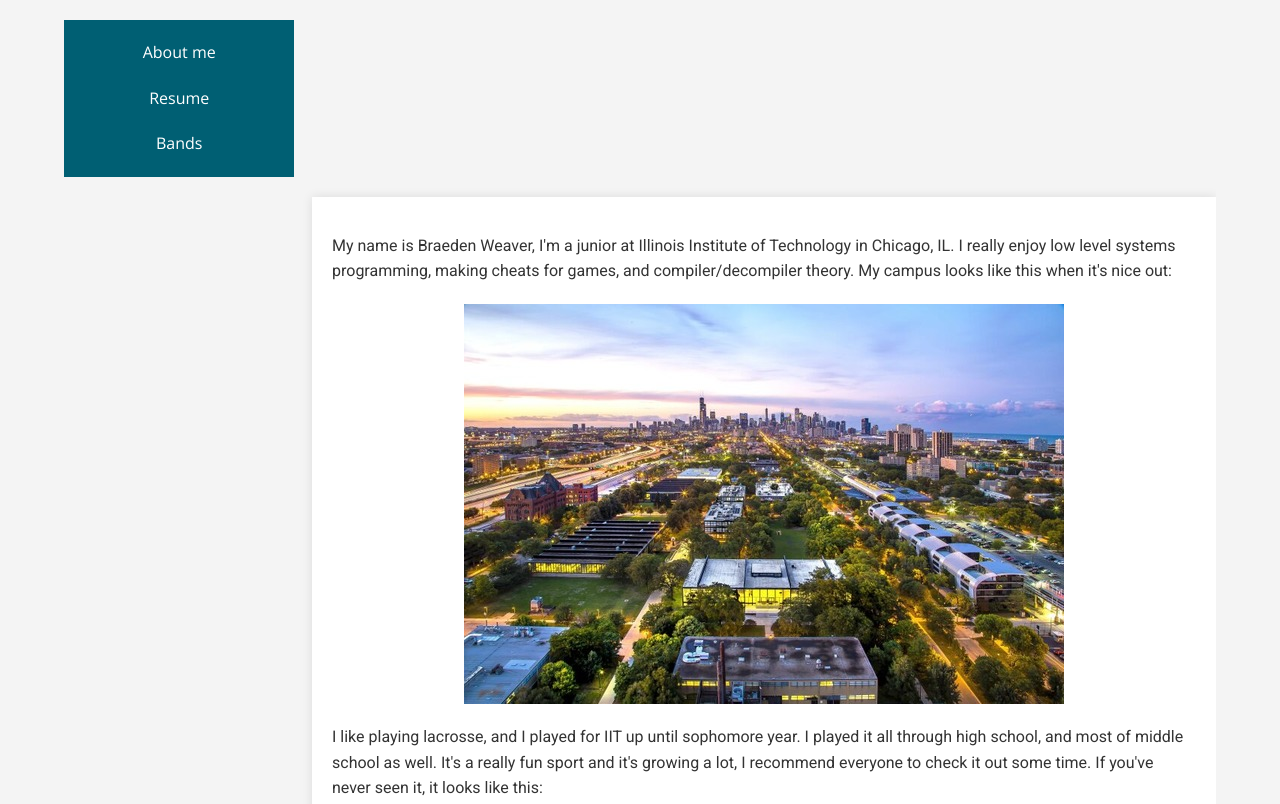
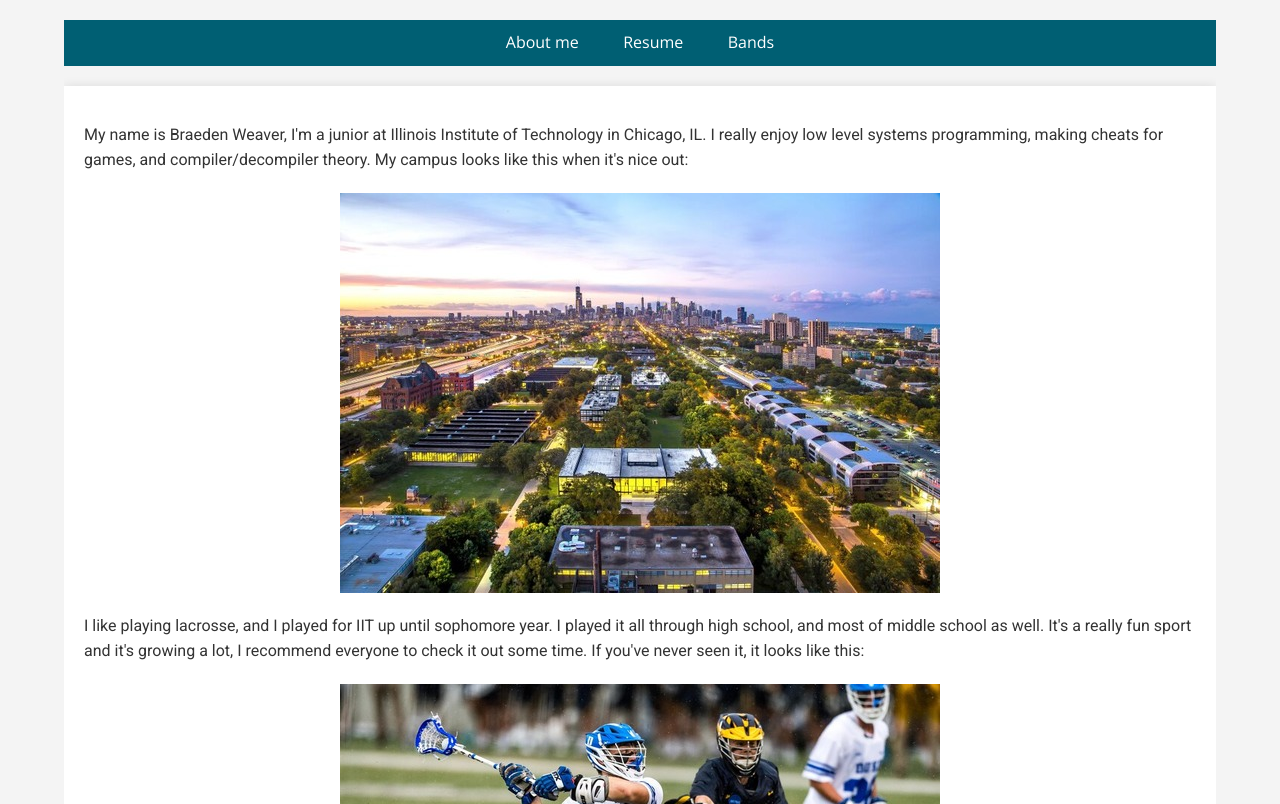
Before and after one commit to bra3den/itmd-project2, a plain HTML site: page index.html in a window 1280 px wide. Shown: the top 804 px of the page. Drawn offline with nearby package versions, Linux system fonts and the light colour scheme.

Commit message:
More css experiments
Not finalized

```diff
--- a/css/style.css
+++ b/css/style.css
@@ -5,14 +5,13 @@ body {
   color: #333;
   line-height: 1.6;
   font-size: 1rem;
-  font-family: 'Roboto', Arial, sans-serif;
 }
 
 nav {
   background-color: #005f73;
   padding: 10px 0;
-  float: left;
-  width: 20%;
+  position: sticky;
+  top: 0;
 }
 
 #main-nav ul {
@@ -23,8 +22,7 @@ nav {
 }
 
 #main-nav ul li {
-  display: block;
-  position: relative;
+  display: inline-block;
 }
 
 #main-nav ul li a {
@@ -33,9 +31,6 @@ nav {
   font-family: 'Open Sans', sans-serif;
   color: white;
   transition: background-color 0.3s;
-  display: block;
-  position: relative;
-  z-index: 1;
 }
 
 #main-nav ul li a:hover {
@@ -47,10 +42,7 @@ nav {
   padding: 20px;
   margin: 20px auto;
   box-shadow: 0 0 10px rgba(0, 0, 0, 0.1);
-  font-family: 'Roboto', Arial, sans-serif;
-  float: right;
-  width: 75%;
-  margin-left: 5%;
+  font-family: 'Roboto', sans-serif;
 }
 
 img {
```
